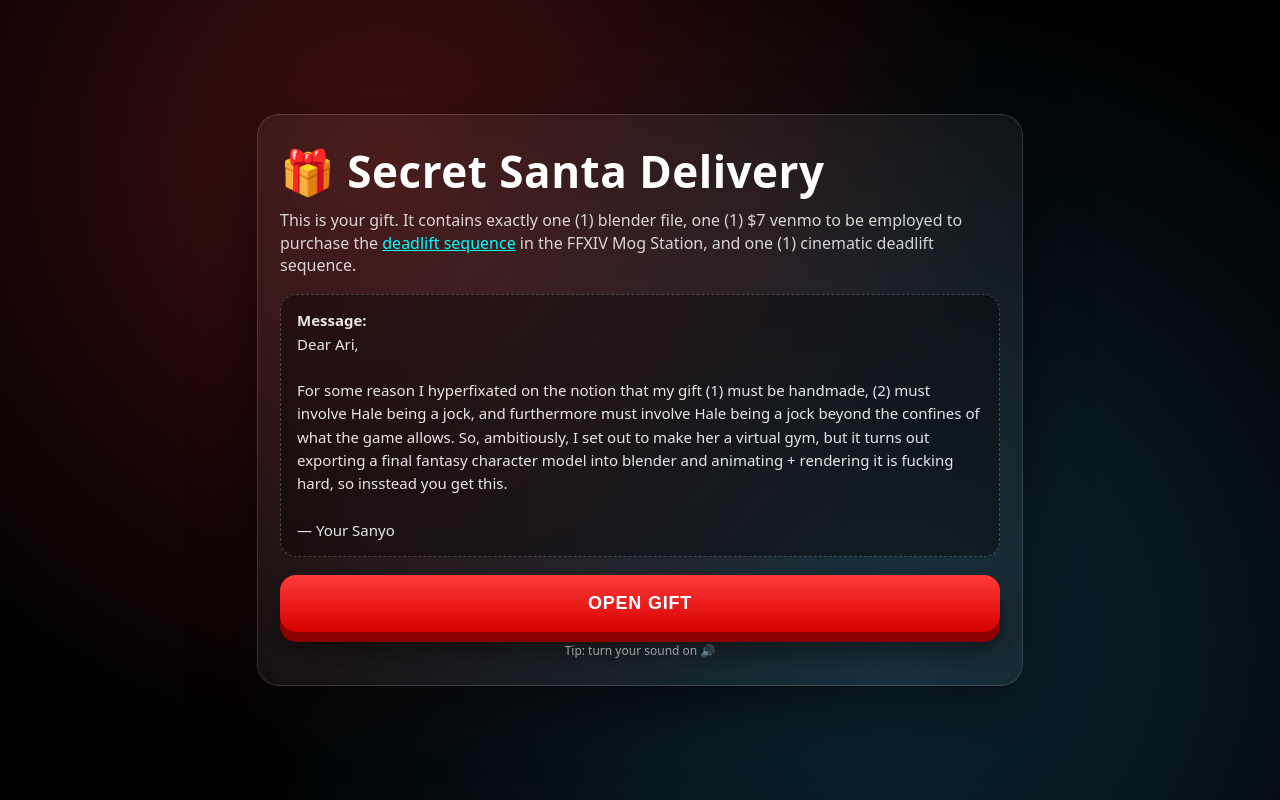
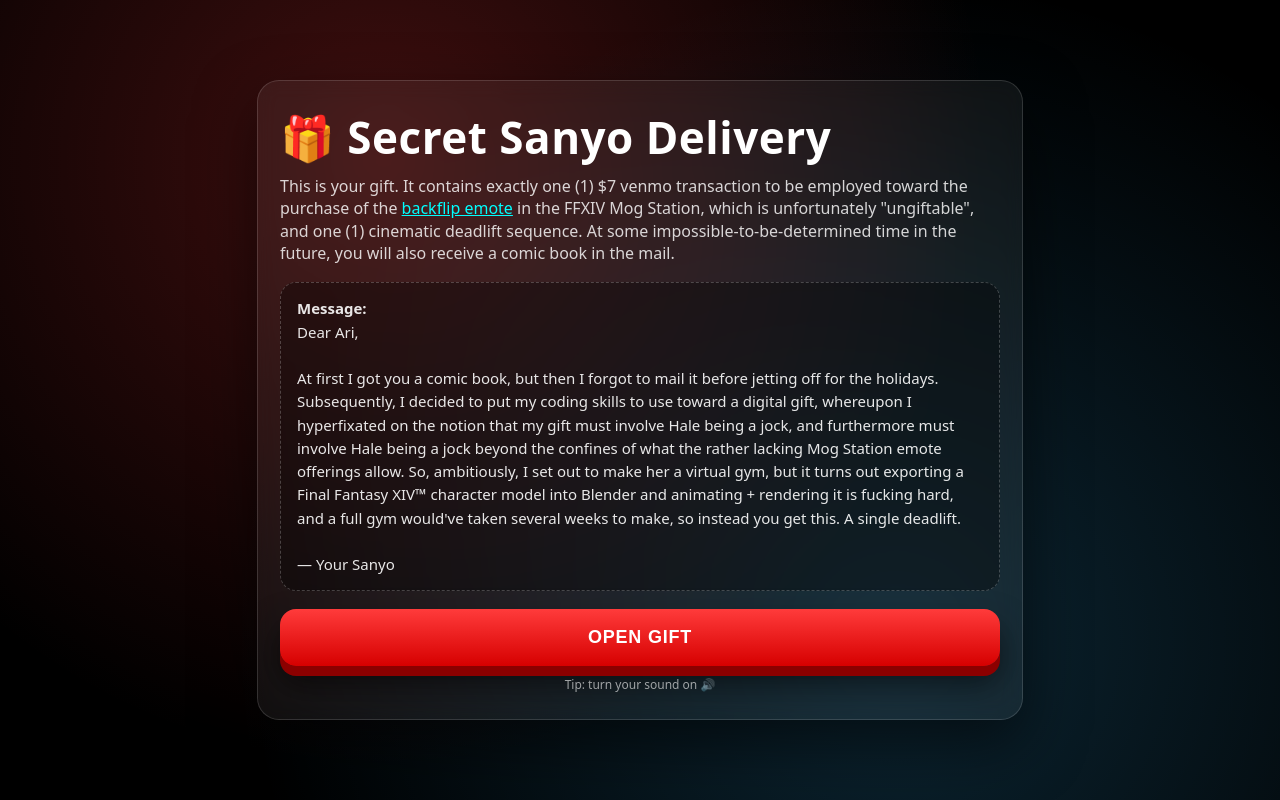
Before and after one commit to secretsanyo/secretsanyo.github.io, a plain HTML site: page ari.html in a window 1280 px wide. Drawn offline with Linux system fonts and the light colour scheme.

Commit message:
Edit ari sanyo gift message

```diff
--- a/ari.html
+++ b/ari.html
@@ -240,16 +240,17 @@
   <!-- ---------- Landing Screen ---------- -->
   <section class="landing" id="landing">
     <div class="card">
-      <h1 class="title">🎁 Secret Santa Delivery</h1>
+      <h1 class="title">🎁 Secret Sanyo Delivery</h1>
       <p class="subtitle">
-        This is your gift. It contains exactly one (1) blender file, one (1) $7 venmo to be employed to purchase the <a href="https://store.finalfantasyxiv.com/ffxivstore/en-us/product/298" style="color:aqua;">deadlift sequence</a> in the FFXIV Mog Station, and one (1)
-        cinematic deadlift sequence.
+        This is your gift. It contains exactly one (1) $7 venmo transaction to be employed toward the purchase of the <a href="https://store.finalfantasyxiv.com/ffxivstore/en-us/product/298" style="color:aqua;">backflip emote</a> in the FFXIV Mog Station, which is unfortunately "ungiftable", and one (1)
+        cinematic deadlift sequence. At some impossible-to-be-determined time in the future, you will also receive a comic book in the mail.
       </p>
 
       <div class="gift" contenteditable="false">
         <strong>Message:</strong><br />
         Dear Ari,<br /><br />
-            For some reason I hyperfixated on the notion that my gift (1) must be handmade, (2) must involve Hale being a jock, and furthermore must involve Hale being a jock beyond the confines of what the game allows. So, ambitiously, I set out to make her a virtual gym, but it turns out exporting a final fantasy character model into blender and animating + rendering it is fucking hard, so insstead you get this.
+            At first I got you a comic book, but then I forgot to mail it before jetting off for the holidays. Subsequently, I decided to put my coding skills to use toward a digital gift, whereupon I hyperfixated on the notion that my gift must involve Hale being a jock, and furthermore must involve Hale being a jock beyond the confines of what the rather lacking Mog Station emote offerings allow.
+            So, ambitiously, I set out to make her a virtual gym, but it turns out exporting a Final Fantasy XIV™ character model into Blender and animating + rendering it is fucking hard, and a full gym would've taken several weeks to make, so instead you get this. A single deadlift.
         <br /><br />
         — Your Sanyo
       </div>
```
